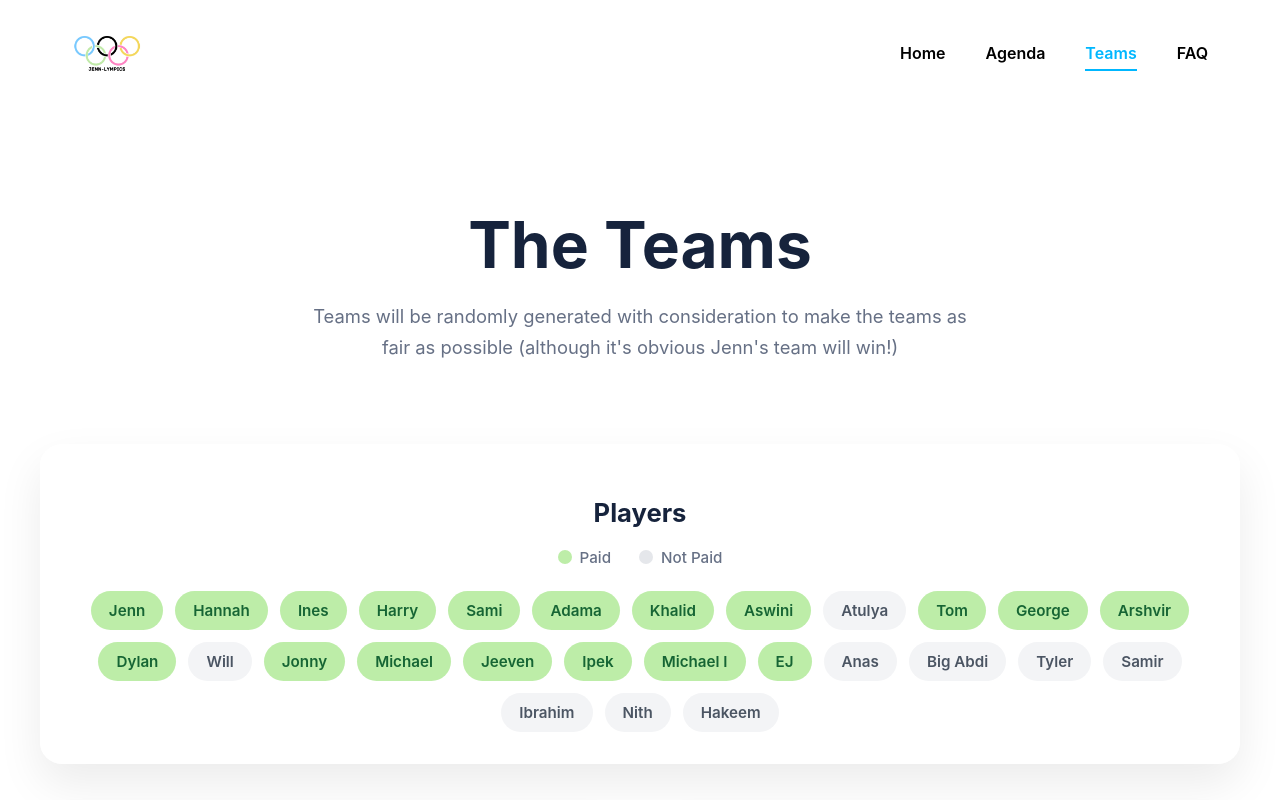
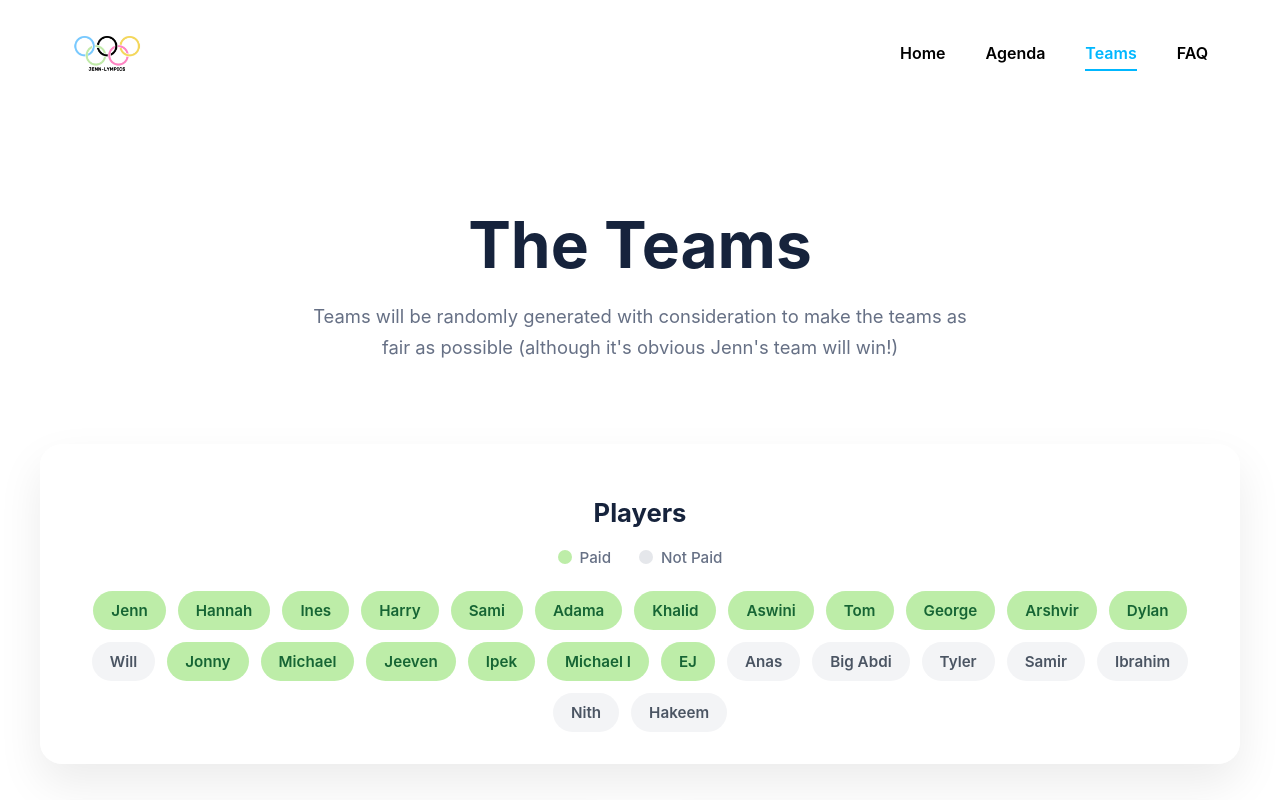
Before and after one commit to Jennipham/jenn-lympics, a React (Vite) app in the folder jenn-lympics-website/: page /teams in a window 1280 px wide. Shown: the top 800 px of the page. Built offline with nearby package versions, Linux system fonts and the light colour scheme.

Commit message:
Update players.ts

```diff
--- a/jenn-lympics-website/src/components/Teams/players.ts
+++ b/jenn-lympics-website/src/components/Teams/players.ts
@@ -7,7 +7,6 @@ export const players = [
         { name: "Adama", paid: true },
         { name: "Khalid", paid: true },
         { name: "Aswini", paid: true },
-        { name: "Atulya", paid: false },
         { name: "Tom", paid: true },
         { name: "George", paid: true },
         { name: "Arshvir", paid: true },
```
